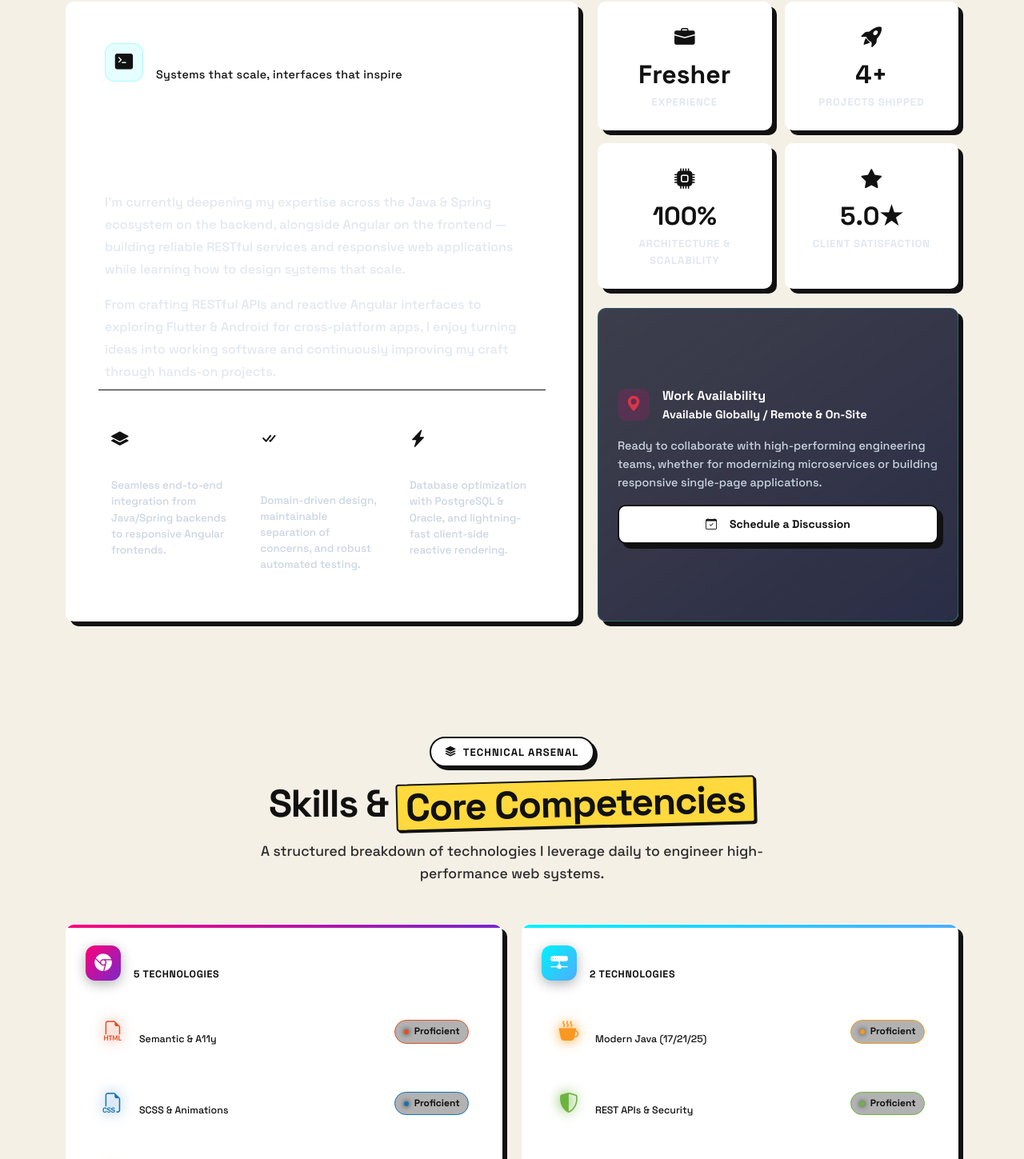
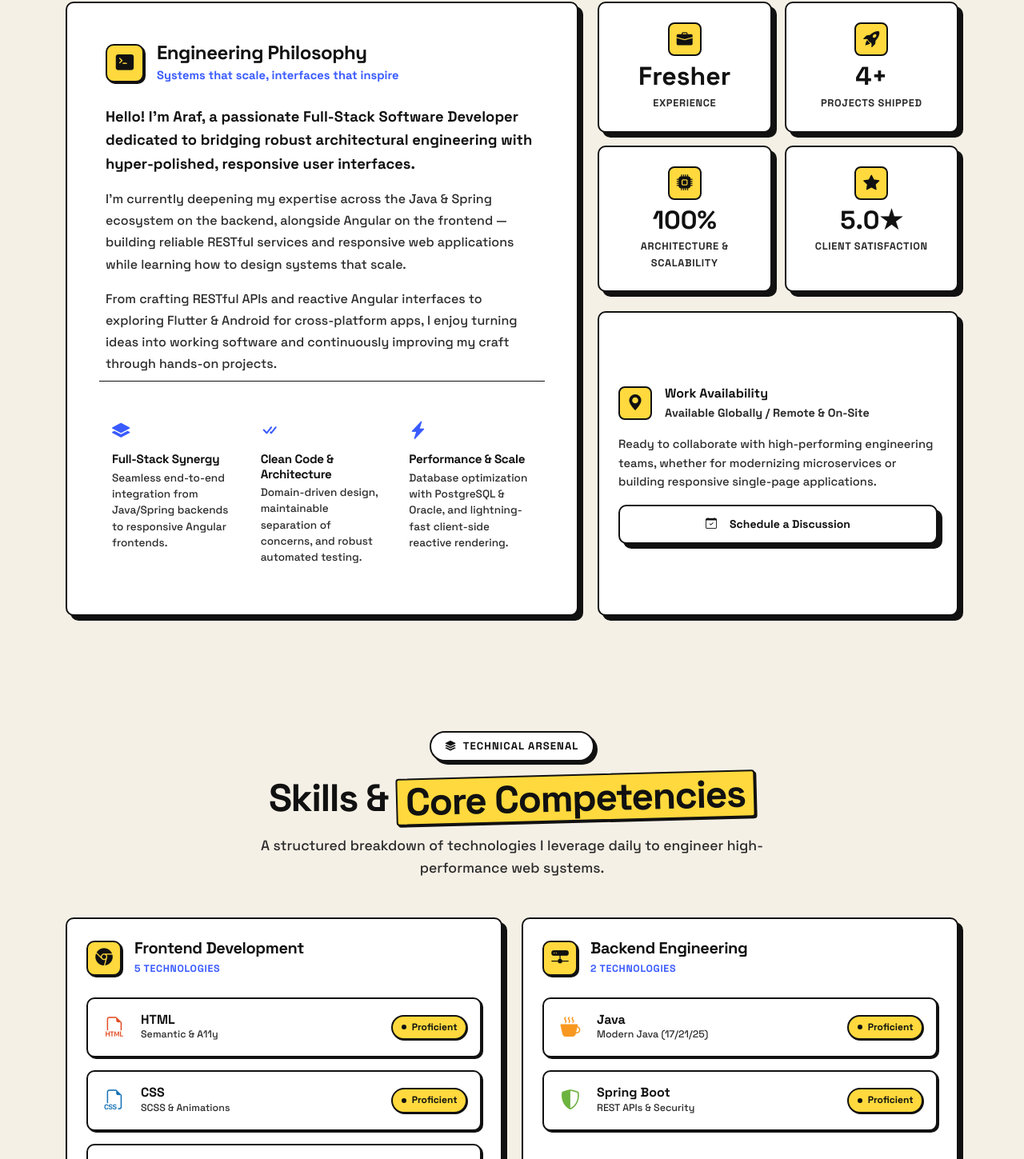
Before and after one commit to araf-47/MyPortfolio47, an Angular app: page / in a window 1280 px wide. Shown: the part 1311-2760 px from the top of the page at 80% size. Built offline with nearby package versions, Linux system fonts and the light colour scheme.

Commit message:
style: reskin about, skills, and learning sections

```diff
--- a/src/app/components/about/about.html
+++ b/src/app/components/about/about.html
@@ -22,10 +22,10 @@
           <div>
             <div class="d-flex align-items-center gap-3 mb-4">
               <div class="bio-avatar-chip">
-                <i class="bi bi-terminal-fill text-cyan"></i>
+                <i class="bi bi-terminal-fill"></i>
               </div>
               <div>
-                <h3 class="h4 mb-0 text-white fw-bold">Engineering Philosophy</h3>
+                <h3 class="h4 mb-0 fw-bold">Engineering Philosophy</h3>
                 <span class="philosophy-sub">Systems that scale, interfaces that inspire</span>
               </div>
             </div>
@@ -83,7 +83,7 @@
                 <i class="bi bi-geo-alt-fill text-danger"></i>
               </div>
               <div>
-                <div class="text-white fw-bold">Work Availability</div>
+                <div class="fw-bold fact-title">Work Availability</div>
                 <div class="location-value small">{{ profile.location }}</div>
               </div>
             </div>
--- a/src/app/components/about/about.scss
+++ b/src/app/components/about/about.scss
@@ -5,41 +5,45 @@
 
 .bio-card {
   position: relative;
-  border: 1px solid rgba(255, 255, 255, 0.08);
+  background: var(--surface);
+  border: var(--border);
+  border-radius: var(--radius);
+  box-shadow: var(--shadow-lg);
 
   .bio-avatar-chip {
     width: 48px;
     height: 48px;
-    border-radius: 12px;
-    background: rgba(0, 242, 254, 0.1);
-    border: 1px solid rgba(0, 242, 254, 0.25);
+    border-radius: 10px;
+    background: var(--yellow);
+    border: var(--border);
+    box-shadow: 2px 2px 0 var(--ink);
     display: flex;
     align-items: center;
     justify-content: center;
     font-size: 1.4rem;
+    color: var(--ink);
   }
 
   .philosophy-sub {
-    color: var(--neon-cyan);
-    font-size: 0.9rem;
-    font-weight: 500;
-    letter-spacing: 0.02em;
+    color: var(--blue);
+    font-size: 0.92rem;
+    font-weight: 700;
   }
 
   .bio-text {
-    line-height: 1.8;
+    line-height: 1.7;
 
     .lead-text {
-      color: #ffffff;
+      color: var(--ink);
       font-size: 1.15rem;
-      font-weight: 500;
-      line-height: 1.7;
+      font-weight: 700;
+      line-height: 1.6;
     }
 
     .bio-para {
-      color: #e2e8f0;
+      color: var(--ink-soft);
       font-size: 1rem;
-      line-height: 1.75;
+      line-height: 1.7;
     }
   }
 }
@@ -48,8 +52,8 @@
   padding: 0.75rem 0.5rem;
 
   .strength-icon {
-    font-size: 1.35rem;
-    color: var(--neon-cyan);
+    font-size: 1.4rem;
+    color: var(--blue);
     margin-bottom: 0.5rem;
     display: inline-block;
   }
@@ -57,71 +61,97 @@
   .strength-title {
     font-size: 0.95rem;
     font-weight: 700;
-    color: #ffffff;
+    color: var(--ink);
     margin-bottom: 0.25rem;
   }
 
   .strength-desc {
-    font-size: 0.84rem;
-    color: #cbd5e1;
+    font-size: 0.85rem;
+    color: var(--ink-soft);
     line-height: 1.5;
   }
 }
 
 .stat-box {
-  border: 1px solid rgba(255, 255, 255, 0.08);
-  transition: all 0.3s cubic-bezier(0.2, 0.8, 0.2, 1);
+  background: var(--surface);
+  border: var(--border);
+  border-radius: var(--radius);
+  box-shadow: var(--shadow-lg);
+  transition: transform 0.15s ease, box-shadow 0.15s ease;
 
   &:hover {
-    transform: translateY(-5px);
-    border-color: rgba(255, 0, 122, 0.3);
-    box-shadow: 0 10px 25px rgba(0, 0, 0, 0.4);
+    transform: translate(2px, 2px);
+    box-shadow: 2px 2px 0 var(--ink);
   }
 
   .stat-icon-wrapper {
-    font-size: 1.6rem;
+    width: 42px;
+    height: 42px;
+    margin: 0 auto 0.6rem;
+    border-radius: 8px;
+    background: var(--yellow);
+    border: var(--border);
+    color: var(--ink) !important;
+    display: flex;
+    align-items: center;
+    justify-content: center;
+    font-size: 1.25rem;
   }
 
   .stat-number {
     font-size: clamp(1.8rem, 2.5vw, 2.4rem);
-    font-weight: 800;
+    font-weight: 700;
     line-height: 1.1;
+    color: var(--ink) !important;
   }
 
   .stat-label {
-    font-size: 0.82rem;
+    font-size: 0.8rem;
     font-weight: 600;
-    color: #e2e8f0;
+    color: var(--ink-soft);
     text-transform: uppercase;
-    letter-spacing: 0.06em;
+    letter-spacing: 0.05em;
     margin-top: 0.35rem;
   }
 }
 
 .quick-fact-card {
-  border: 1px solid rgba(0, 242, 254, 0.2);
-  background: linear-gradient(145deg, rgba(15, 17, 36, 0.8) 0%, rgba(20, 24, 52, 0.9) 100%);
+  background: var(--surface);
+  border: var(--border);
+  border-radius: var(--radius);
+  box-shadow: var(--shadow-lg);
 
   .fact-icon {
-    width: 40px;
-    height: 40px;
-    border-radius: 10px;
-    background: rgba(255, 0, 122, 0.15);
+    width: 42px;
+    height: 42px;
+    border-radius: 8px;
+    background: var(--yellow);
+    border: var(--border);
     display: flex;
     align-items: center;
     justify-content: center;
-    font-size: 1.2rem;
+    font-size: 1.25rem;
+    color: var(--ink);
+
+    .bi {
+      color: var(--ink) !important;
+    }
+  }
+
+  .fact-title {
+    color: var(--ink);
+    font-size: 1rem;
   }
 
   .location-value {
-    color: #ffffff;
-    font-weight: 600;
+    color: var(--ink-soft);
+    font-weight: 700;
     font-size: 0.9rem;
   }
 
   .fact-desc {
-    color: #cbd5e1;
+    color: var(--ink-soft);
     line-height: 1.6;
-    font-size: 0.9rem;
+    font-size: 0.92rem;
   }
 }
--- a/src/app/components/learning/learning.scss
+++ b/src/app/components/learning/learning.scss
@@ -1,13 +1,19 @@
 .learning-section {
   position: relative;
+  z-index: 1;
 }
 
 .learning-card {
-  transition: transform 0.25s ease, box-shadow 0.25s ease;
+  background: var(--surface);
+  border: var(--border);
+  border-radius: var(--radius);
+  box-shadow: var(--shadow-lg);
+  transition: transform 0.15s ease, box-shadow 0.15s ease;
 }
 
 .learning-card:hover {
-  transform: translateY(-4px);
+  transform: translate(2px, 2px);
+  box-shadow: 2px 2px 0 var(--ink);
 }
 
 .learning-icon {
@@ -16,31 +22,36 @@
   display: flex;
   align-items: center;
   justify-content: center;
-  border-radius: 12px;
-  background: linear-gradient(135deg, rgba(0, 242, 254, 0.15), rgba(79, 172, 254, 0.15));
-  color: #4facfe;
+  border-radius: 10px;
+  background: var(--yellow);
+  border: var(--border);
+  box-shadow: 2px 2px 0 var(--ink);
+  color: var(--ink);
   font-size: 1.25rem;
 }
 
 .learning-name {
-  font-weight: 600;
-  color: #fff;
+  font-weight: 700;
+  color: var(--ink);
+  font-size: 1rem;
 }
 
 .learning-progress-label {
   font-size: 0.8rem;
-  color: #9aa0b4;
+  color: var(--ink-soft);
+  font-weight: 600;
 }
 
 .learning-progress {
-  height: 8px;
-  background: rgba(255, 255, 255, 0.08);
+  height: 12px;
+  background: var(--bg);
+  border: 2px solid var(--ink);
   border-radius: 999px;
   overflow: hidden;
 }
 
 .learning-progress .progress-bar {
-  background: linear-gradient(90deg, #00f2fe, #4facfe);
+  background: var(--blue);
   border-radius: 999px;
   transition: width 0.6s ease;
 }
--- a/src/app/components/skills/skills.html
+++ b/src/app/components/skills/skills.html
@@ -25,11 +25,11 @@
             <!-- Category Header -->
             <div class="d-flex align-items-center justify-content-between mb-4">
               <div class="d-flex align-items-center gap-3">
-                <div class="category-icon-box" [style.background]="category.accentGradient">
-                  <i class="bi {{ category.icon }} text-white"></i>
+                <div class="category-icon-box">
+                  <i class="bi {{ category.icon }}"></i>
                 </div>
                 <div>
-                  <h3 class="h5 mb-0 fw-bold text-white">{{ category.title }}</h3>
+                  <h3 class="h5 mb-0 fw-bold category-title">{{ category.title }}</h3>
                   <span class="category-tag">{{ category.skills.length }} Technologies</span>
                 </div>
               </div>
--- a/src/app/components/skills/skills.scss
+++ b/src/app/components/skills/skills.scss
@@ -4,74 +4,83 @@
 }
 
 .skill-category-card {
-  border: 1px solid rgba(255, 255, 255, 0.08);
-  transition: all 0.35s cubic-bezier(0.2, 0.8, 0.2, 1);
+  background: var(--surface);
+  border: var(--border);
+  border-radius: var(--radius);
+  box-shadow: var(--shadow-lg);
+  transition: transform 0.15s ease, box-shadow 0.15s ease;
 
   &:hover {
-    transform: translateY(-6px);
-    border-color: rgba(0, 242, 254, 0.35);
-    box-shadow: 0 15px 35px rgba(0, 0, 0, 0.5), 0 0 25px rgba(0, 242, 254, 0.15);
+    transform: translate(2px, 2px);
+    box-shadow: 2px 2px 0 var(--ink);
   }
 
+  /* Remove gradient accent bar */
   .category-accent-bar {
-    position: absolute;
-    top: 0;
-    left: 0;
-    right: 0;
-    height: 4px;
+    display: none;
   }
 
   .category-icon-box {
     width: 44px;
     height: 44px;
-    border-radius: 12px;
+    border-radius: 10px;
+    background: var(--yellow) !important;
+    border: var(--border);
+    box-shadow: 2px 2px 0 var(--ink);
     display: flex;
     align-items: center;
     justify-content: center;
     font-size: 1.35rem;
-    box-shadow: 0 4px 15px rgba(0, 0, 0, 0.3);
+    color: var(--ink) !important;
+  }
+
+  .category-title {
+    color: var(--ink);
   }
 
   .category-tag {
     font-size: 0.78rem;
-    font-weight: 600;
-    color: var(--neon-cyan);
+    font-weight: 700;
+    color: var(--blue);
     text-transform: uppercase;
     letter-spacing: 0.05em;
   }
 }
 
 .skill-item {
-  background: rgba(255, 255, 255, 0.025);
-  border: 1px solid rgba(255, 255, 255, 0.06);
-  border-radius: var(--radius-md);
-  transition: all 0.25s ease;
+  background: var(--surface);
+  border: var(--border);
+  border-radius: 10px;
+  box-shadow: 2px 2px 0 var(--ink);
+  transition: transform 0.15s ease, box-shadow 0.15s ease, background 0.15s ease;
 
   &:hover {
-    background: rgba(255, 255, 255, 0.06);
-    border-color: rgba(255, 255, 255, 0.15);
-    transform: translateX(4px);
+    background: var(--bg);
+    transform: translate(1px, 1px);
+    box-shadow: 1px 1px 0 var(--ink);
   }
 
+  /* Keep original tech icons */
   .skill-icon {
     font-size: 1.55rem;
     width: 34px;
     display: flex;
     align-items: center;
     justify-content: center;
-    filter: drop-shadow(0 0 8px currentColor);
+    filter: none;
   }
 
   .skill-name {
     font-weight: 700;
-    color: #ffffff;
+    color: var(--ink);
     font-size: 1rem;
     line-height: 1.2;
   }
 
   .skill-level {
     font-size: 0.78rem;
-    color: var(--text-muted);
+    color: var(--ink-soft);
+    font-weight: 500;
   }
 
   .skill-badge {
@@ -80,17 +89,19 @@
     gap: 0.45rem;
     padding: 0.25rem 0.65rem;
     border-radius: var(--radius-pill);
-    border: 1px solid;
+    border: var(--border) !important;
     font-size: 0.75rem;
-    font-weight: 600;
-    color: var(--text-main);
-    background: rgba(0, 0, 0, 0.3);
+    font-weight: 700;
+    color: var(--ink);
+    background: var(--yellow);
+    box-shadow: 1px 1px 0 var(--ink);
 
     .dot {
       width: 6px;
       height: 6px;
       border-radius: 50%;
-      box-shadow: 0 0 6px currentColor;
+      background-color: var(--ink) !important;
+      box-shadow: none;
     }
   }
 }
```
